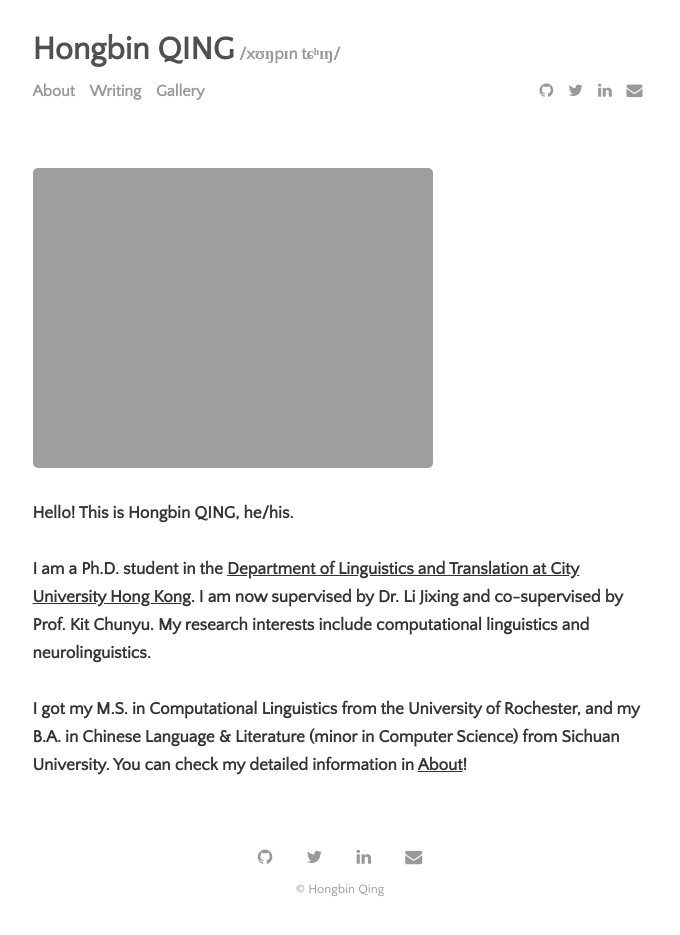
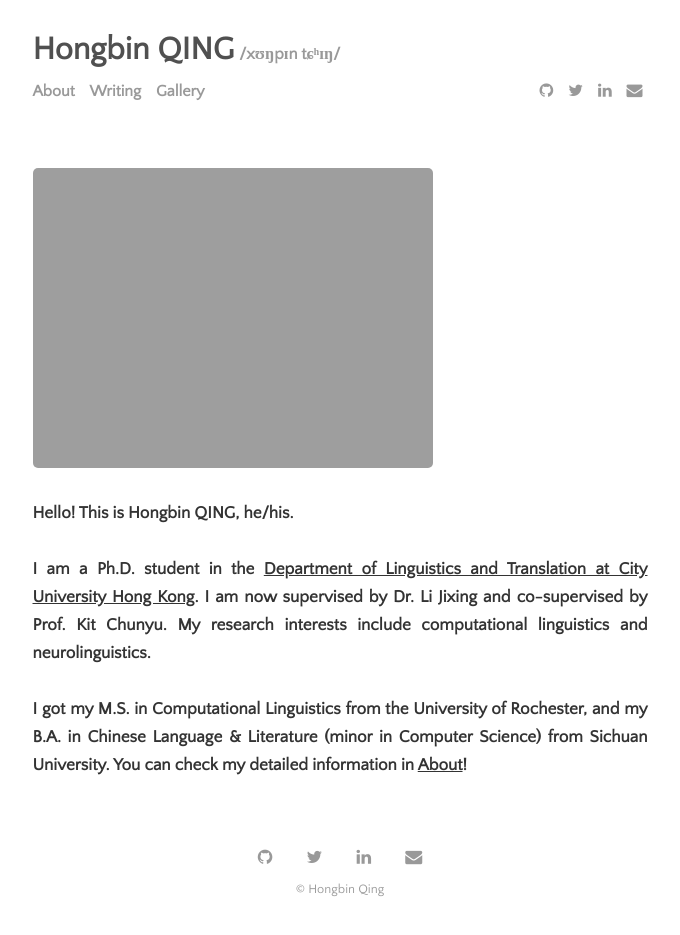
Before and after one commit to hongbinqing/hongbinqing.github.io, a Jekyll site: the page built from index.html, in a window 1280 px wide. Shown: the whole page, without its empty margins (300-980 px from the left). Built offline with Jekyll 4.4.1, drawn with Linux system fonts in a browser that asks for light colours; the list of posts is cut into pages by our own code.

Commit message:
Update index.html

```diff
--- a/index.html
+++ b/index.html
@@ -2,11 +2,19 @@
 layout: default
 title: Home
 ---
+<style>
+  .justified-text {
+    text-align: justify;
+  }
+</style>
+
 <img src="{{ site.github.url }}/assets/img/blue.jpg">
-<h4>
+<div class="justified-text">
+  <h4>
   Hello! This is Hongbin QING, he/his. <br><br>
 
   I am a Ph.D. student in the <a href="https://lt.cityu.edu.hk/">Department of Linguistics and Translation at City University Hong Kong</a>. I am now supervised by Dr. Li Jixing and co-supervised by Prof. Kit Chunyu. My research interests include computational linguistics and neurolinguistics.<br><br>
 
   I got my M.S. in Computational Linguistics from the University of Rochester, and my B.A. in Chinese Language & Literature (minor in Computer Science) from Sichuan University. You can check my detailed information in <a href="https://hongbinqing.github.io/about.html">About</a>! <br>
-</h4>
+  </h4>
+</div>
```
